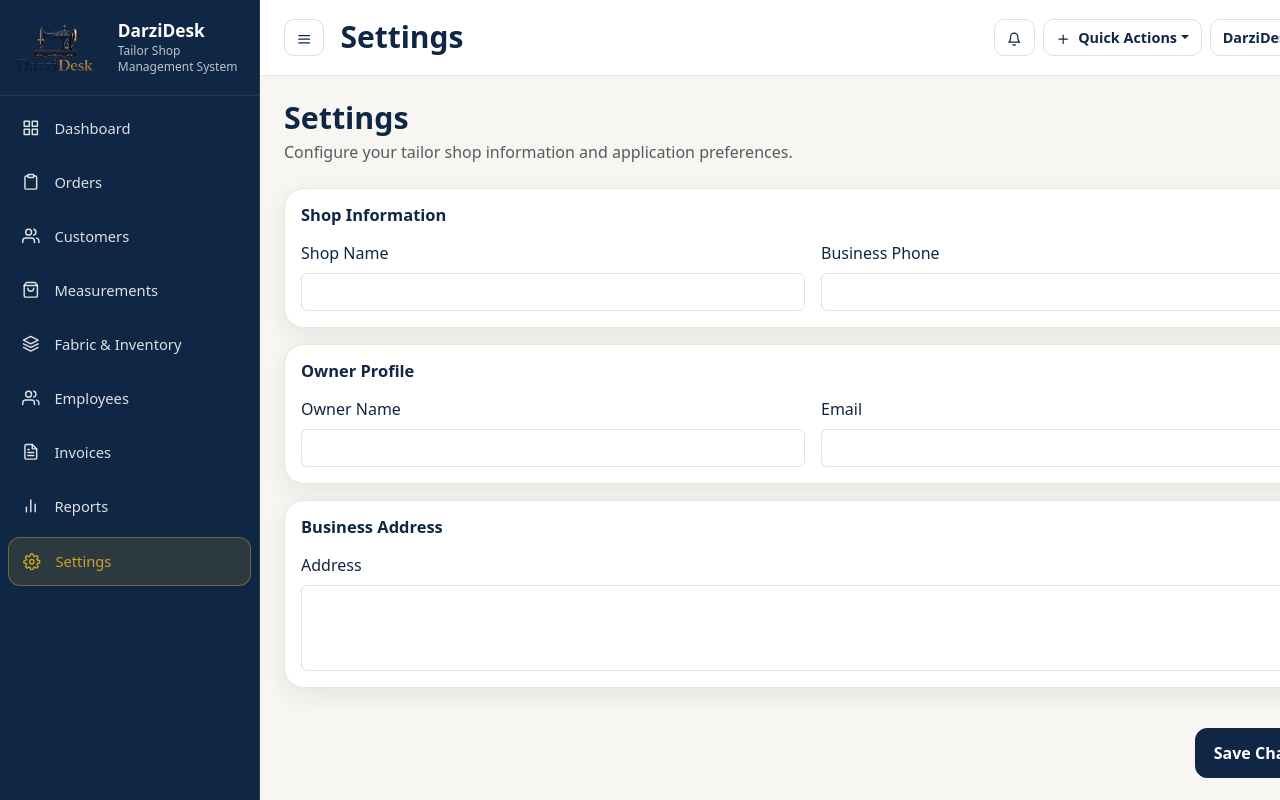
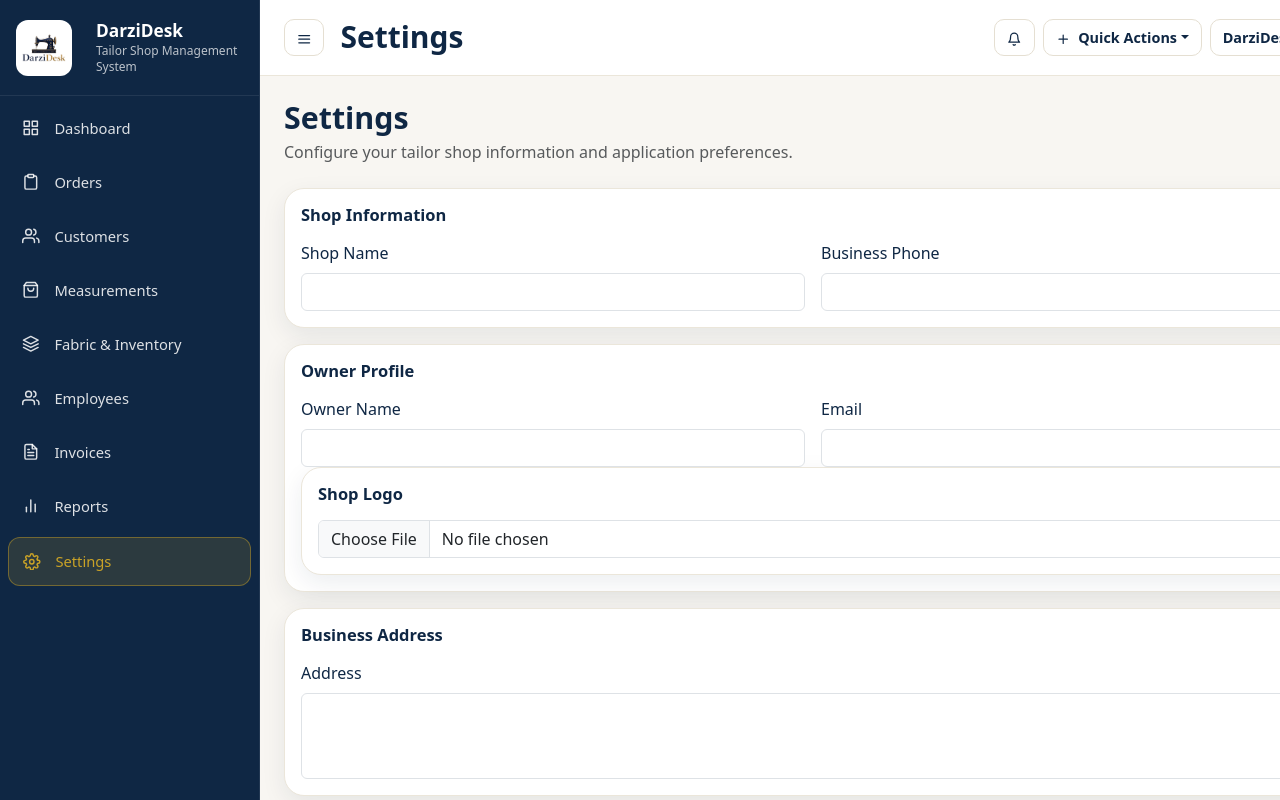
Before and after one commit to 22shaban/DarziDesk, a React app in the folder frontend/: page /settings in a window 1280 px wide. Shown: the top 800 px of the page. Built offline with nearby package versions, Linux system fonts and the light colour scheme; no server answers; sample sign-in values are in the browser's storage; the HTML template or start-up script is replaced by a standard one.

Commit message:
feat: display uploaded shop logo in sidebar

```diff
--- a/frontend/src/components/Sidebar.css
+++ b/frontend/src/components/Sidebar.css
@@ -31,13 +31,14 @@
 }
 
 .sidebar-logo {
-  height: 52px;
-  width: auto;
+  width: 56px;
+  height: 56px;
   object-fit: contain;
+  border-radius: 12px;
+  background: #ffffff;
+  padding: 6px;
   flex-shrink: 0;
-  display: block;
 }
-
 .sidebar-brand-copy h1 {
   margin: 0;
   font-size: 1.08rem;
--- a/frontend/src/components/Sidebar.jsx
+++ b/frontend/src/components/Sidebar.jsx
@@ -11,6 +11,8 @@ import {
   FiUsers,
 } from 'react-icons/fi'
 import './Sidebar.css'
+import { useEffect, useState } from "react";
+import { getSettings } from "../services/settingsApi";
 
 const menuItems = [
   { label: 'Dashboard', icon: FiGrid, to: '/dashboard' },
@@ -25,14 +27,28 @@ const menuItems = [
 ]
 
 function Sidebar({ collapsed }) {
+  const [logoUrl, setLogoUrl] = useState("");
+
+useEffect(() => {
+  async function loadLogo() {
+    try {
+      const settings = await getSettings();
+      setLogoUrl(settings.logoUrl || "");
+    } catch (error) {
+      console.error(error);
+    }
+  }
+
+  loadLogo();
+}, []);
   return (
     <aside className={`sidebar-shell ${collapsed ? 'collapsed' : ''}`}>
       <div className="sidebar-brand px-3 py-3">
         <img
-          src="/logo/darzidesk-logo.png"
-          alt="DarziDesk logo"
-          className="sidebar-logo"
-        />
+  src={logoUrl || "/logo/darzidesk-logo.png"}
+  alt="Shop Logo"
+  className="sidebar-logo"
+/>
         {!collapsed && (
           <div className="sidebar-brand-copy ms-2">
             <h1 className="mb-0">DarziDesk</h1>
--- a/frontend/src/components/settings/SettingsForm.jsx
+++ b/frontend/src/components/settings/SettingsForm.jsx
@@ -2,6 +2,7 @@ import { useEffect, useState } from "react";
 import SettingsSection from "./SettingsSection";
 import { getSettings, updateSettings } from "../../services/settingsApi";
 import "./SettingsForm.css";
+import { uploadLogo } from "../../services/uploadApi";
 
 function SettingsForm() {
   const [formData, setFormData] = useState({
@@ -32,7 +33,25 @@ function SettingsForm() {
       [event.target.name]: event.target.value,
     });
   }
+async function handleLogoUpload(event) {
+  const file = event.target.files[0];
 
+  if (!file) return;
+
+  try {
+    const logoUrl = await uploadLogo(file);
+
+    setFormData((previous) => ({
+      ...previous,
+      logoUrl,
+    }));
+
+    alert("Logo uploaded successfully.");
+  } catch (error) {
+    console.error(error);
+    alert("Logo upload failed.");
+  }
+}
   async function handleSave() {
     try {
       await updateSettings(formData);
@@ -103,7 +122,33 @@ function SettingsForm() {
           </div>
 
         </div>
+<SettingsSection title="Shop Logo">
 
+  {formData.logoUrl && (
+    <div className="mb-3">
+      <img
+        src={formData.logoUrl}
+        alt="Shop Logo"
+        style={{
+          width: "120px",
+          height: "120px",
+          objectFit: "contain",
+          border: "1px solid #ddd",
+          borderRadius: "10px",
+          padding: "10px",
+        }}
+      />
+    </div>
+  )}
+
+  <input
+    type="file"
+    accept="image/*"
+    className="form-control"
+    onChange={handleLogoUpload}
+  />
+
+</SettingsSection>
       </SettingsSection>
 
       <SettingsSection title="Business Address">
--- /dev/null
+++ b/frontend/src/services/uploadApi.js
@@ -0,0 +1,20 @@
+const API_URL = "http://127.0.0.1:5000";
+
+export async function uploadLogo(file) {
+  const formData = new FormData();
+
+  formData.append("logo", file);
+
+  const response = await fetch(`${API_URL}/upload-logo`, {
+    method: "POST",
+    body: formData,
+  });
+
+  const result = await response.json();
+
+  if (!response.ok) {
+    throw new Error(result.message);
+  }
+
+  return result.data.logoUrl;
+}
```
